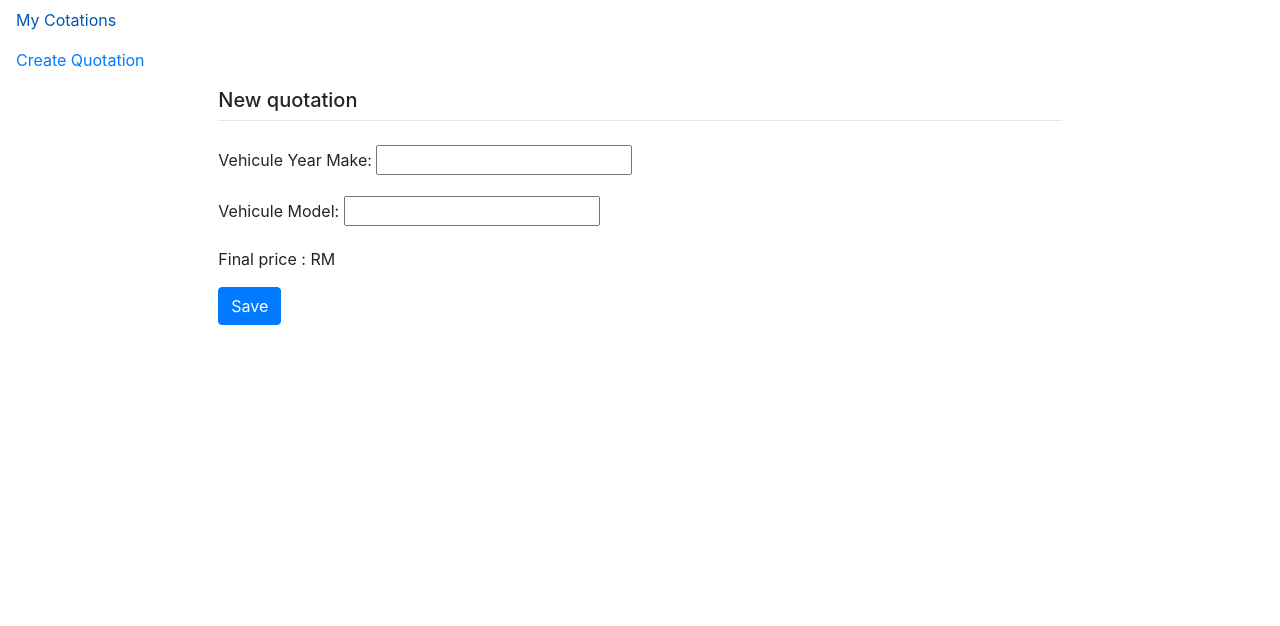
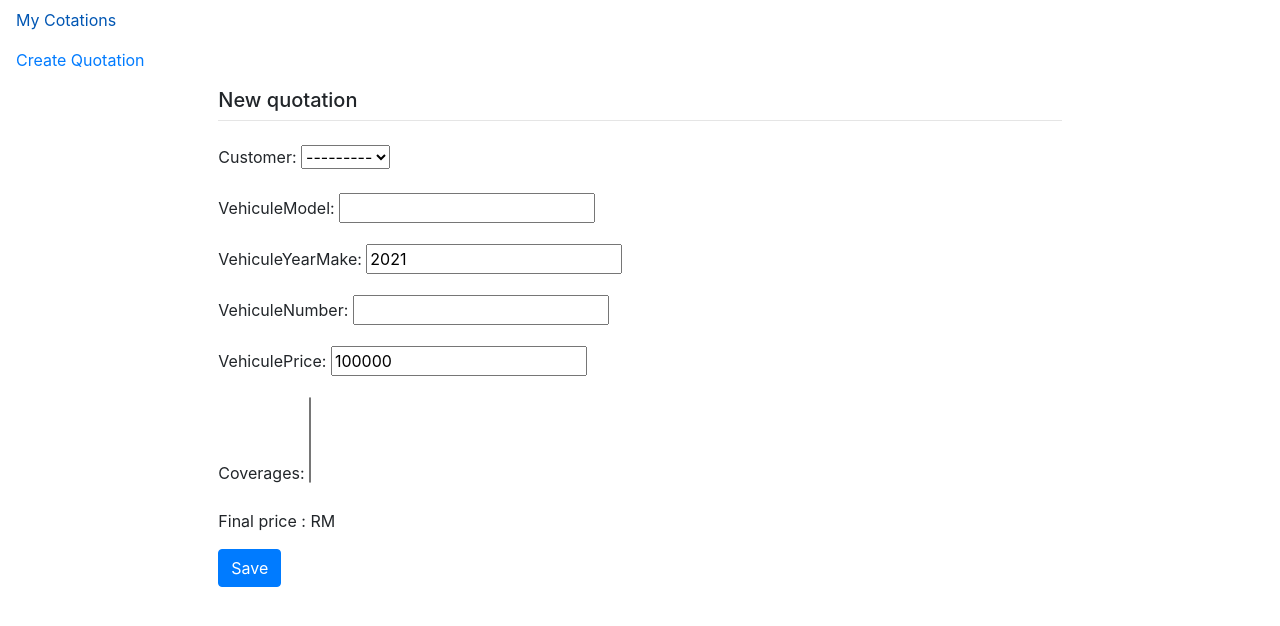
Before and after one commit to GuillaumeGSO/MotorQuotationLab, a Django app: page /create/ in a window 1280 px wide. Shown: the top 626 px of the page. Run offline with Django 3.2, Linux system fonts and the light colour scheme; data that the repository does not hold is empty; some libraries are stand-ins or nearby versions.

Commit message:
Form factory for Quotation creation + tweaks

```diff
--- a/quotations/forms.py
+++ b/quotations/forms.py
@@ -1,6 +1,17 @@
 from django import forms
+from . import models
 
-class CreateNewQuotation(forms.Form):
-    vehiculeYearMake=forms.IntegerField(label="Vehicule Year Make", required=False)
-    vehiculeModel = forms.CharField(label="Vehicule Model", max_length=80)
-    vehiculePrice=forms.NumberInput()
+
+
+class CustomerForm(forms.Form):
+    class Meta:
+        model = models.Customer
+        fields = ['name']
+
+
+class QuotationForm(forms.Form):
+    #vehiculeYearMake=forms.IntegerField(label="Vehicule Year Make", required=False)
+    class Meta:
+        model = models.Quotation
+        fields = ['vehiculeYearMake', 'vehiculeModel',
+                  'VehiculeNumber', 'vehiculePrice']
--- a/quotations/models.py
+++ b/quotations/models.py
@@ -20,8 +20,9 @@ class Coverage(models.Model):
 
 class Quotation(models.Model):
     customer = models.ForeignKey(Customer, on_delete=models.CASCADE, related_name='customer_quotations')
-    vehiculeYearMake = models.PositiveSmallIntegerField()
+    vehiculeYearMake = models.PositiveSmallIntegerField(default=2021)
     vehiculeModel = models.CharField(max_length=80)
+    vehiculeNumber = models.CharField(max_length=30, blank=True, null=True)
     vehiculePrice = models.DecimalField(max_digits=10, decimal_places=2, default=100000, validators=[MinValueValidator(30000)])
     quotationPrice = models.DecimalField(max_digits=10, decimal_places=2, default=0)
     coverages = models.ManyToManyField(Coverage)
--- a/quotations/templates/quotations/quotation_list.html
+++ b/quotations/templates/quotations/quotation_list.html
@@ -9,8 +9,8 @@
             <th scope="col">Model</th>
             <th scope="col">Year</th>
             <th scope="col">Vehicule Price</th>
+            <th scope="col">Cotation Price</th>
             <th scope="col">Coverage </th>
-            <th scope="col">Cotation Price</th>
         </tr>
     </thead>
     <tbody>
--- a/quotations/views.py
+++ b/quotations/views.py
@@ -2,6 +2,7 @@ from django.http.response import HttpResponseRedirect
 from django.shortcuts import render
 from . import models
 from . import forms
+from django.forms import modelform_factory
 
 # Create your views here.
 from django.http import HttpResponse
@@ -18,14 +19,16 @@ def quotation(request, id):
 
 def create(request):
     if request.method=="POST":
-        createform = forms.CreateNewQuotation(request.POST)
+        createform = forms.QuotationForm(request.POST)
         if createform.is_valid():
             mod=createform.cleaned_data["vehiculeModel"]
             ym=createform.cleaned_data["vehiculeYearMake"]
             t = models.Quotation(vehiculeModel=mod, vehiculeYearMake=ym)
             t.save()
+
             return HttpResponseRedirect("/")
     else:
-        createform=forms.CreateNewQuotation()
+        createform= modelform_factory(models.Quotation, fields=("customer","vehiculeModel","vehiculeYearMake", "vehiculeNumber","vehiculePrice", "coverages"))
+        print(createform)
 
     return render(request, "quotations/create.html", {"form":createform })
```
Also changed, not shown: quotations/migrations/0006_auto_20210522_1547.py (added), quotations/migrations/0007_alter_quotation_vehiculeyearmake.py (added).
